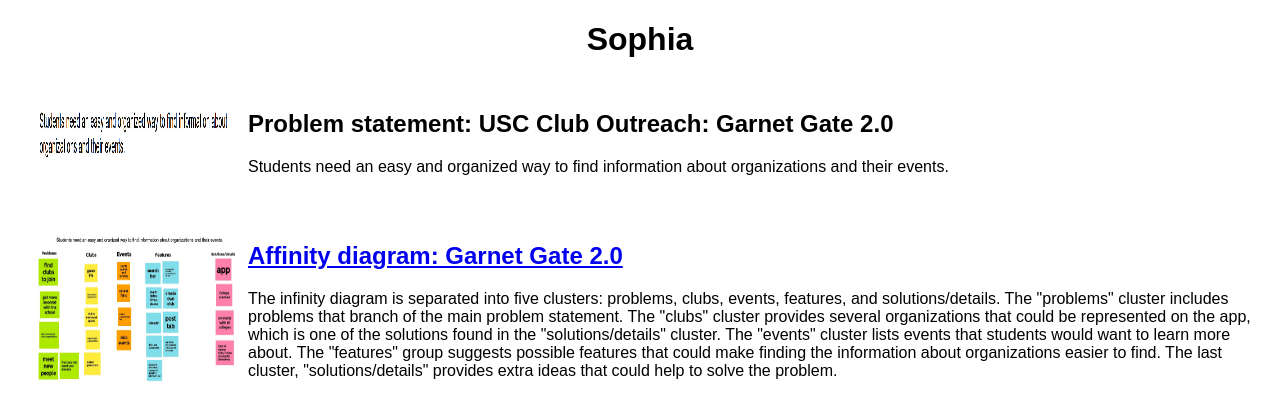
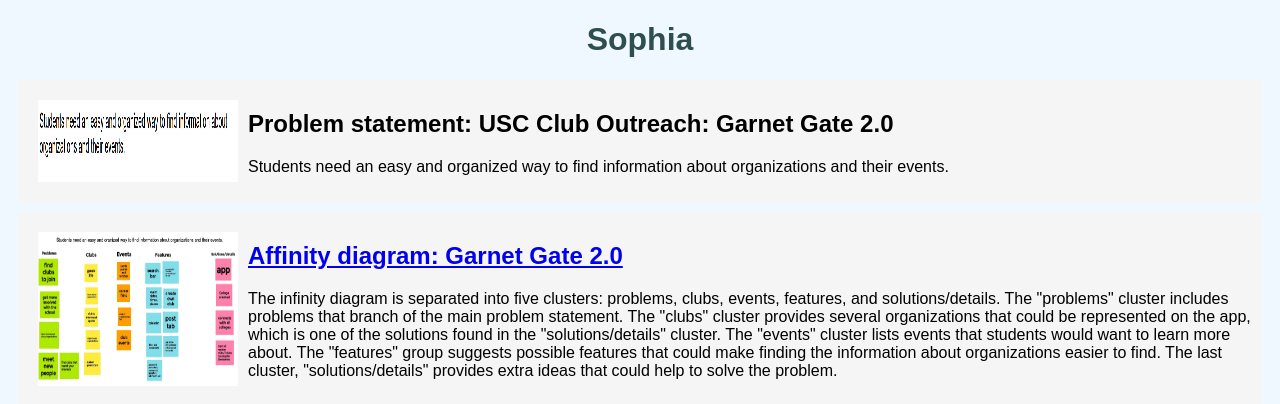
Before and after one commit to sspadaro/sspadaro.github.io, a plain HTML site: page index.html in a window 1280 px wide. Shown: the top 404 px of the page. Drawn offline with Linux system fonts and the light colour scheme.

Commit message:
Update styles.css

```diff
--- a/styles.css
+++ b/styles.css
@@ -1,16 +1,16 @@
 body {
-  background: [pick a color];
+  background-color: AliceBlue;
   font-family: Arial, Helvetica, sans-serif;
 }
 h1 {
-  color: [pick a font color];
+  color: DarkSlateGray;
   text-align: center;
 }
 .assign {
   display: flex;
   padding: 10px;
   margin: 10px;
-  background: [pick a color];
+  background: WhiteSmoke;
 }
 .assign img {
   width: 200px;
```
